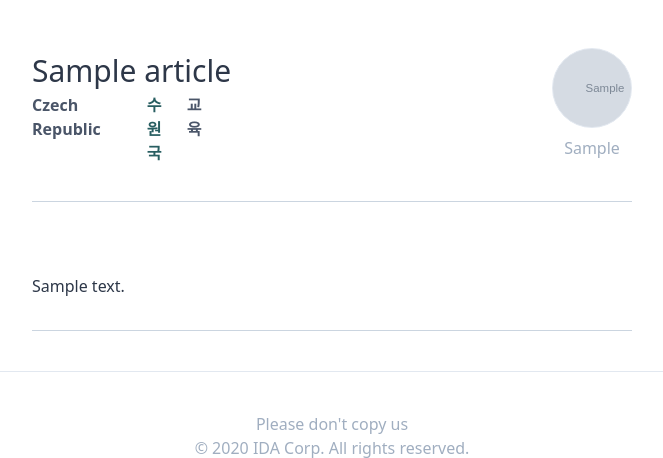
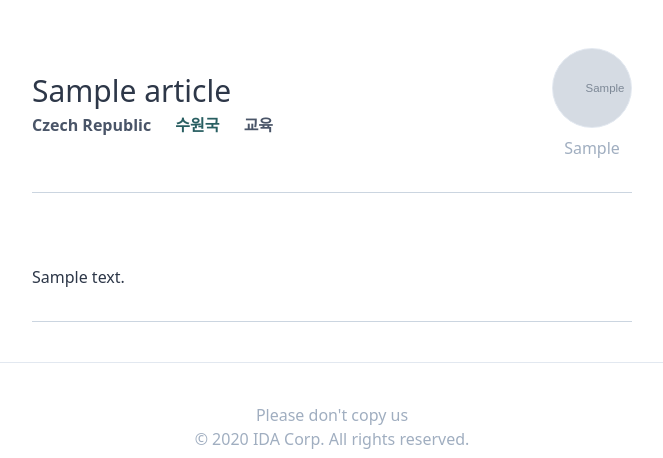
Before and after one commit to JunDamin/ArticleChannel, a Django app: page /articles/1 in a window 1280 px wide. Shown: the part 80-538 px from the top of the page, without its empty margins (308-971 px from the left). Run offline with Django 3.2, Linux system fonts and the light colour scheme; tables that the repository leaves empty hold one stand-in row (values such as "Sample post"); grey boxes marked "Sample" are stand-in pictures; parts of the project's set-up code (start-up, migrations or seed data) failed here and were passed over; some libraries are stand-ins or nearby versions.

Commit message:
#5.4.1 minor

```diff
--- a/templates/articles/article_detail.html
+++ b/templates/articles/article_detail.html
@@ -13,14 +13,10 @@
                 <div class="flex justify-between box-border">
                     <h4 class="text-3xl font-medium h-full">{{article.title}}</h4>
                 </div>
-                <div class="flex w-3/4">
-                    <div class="justify-between w-full overflow-hidden ">
-                        <span class="text-gray-700 font-bold">{{article.country.name}}</span>
-                    </div>
-                    <div class="flex justify-between w-full overflow-hidden ">
-                        <span class="text-teal-800 font-bold px-5">{{article.get_article_field_display}}</span>
-                        <span class="mr-5 text-gray-700 font-bold">{{article.get_subject_type_display}}</span>
-                    </div>
+                <div class="justify-between w-full overflow-hidden ">
+                    <span class="text-gray-700 font-bold">{{article.country.name}}</span>
+                    <span class="text-teal-800 font-bold px-5">{{article.get_article_field_display}}</span>
+                    <span class="mr-5 text-gray-700 font-bold">{{article.get_subject_type_display}}</span>
                 </div>
             </div>
             <div>
```
